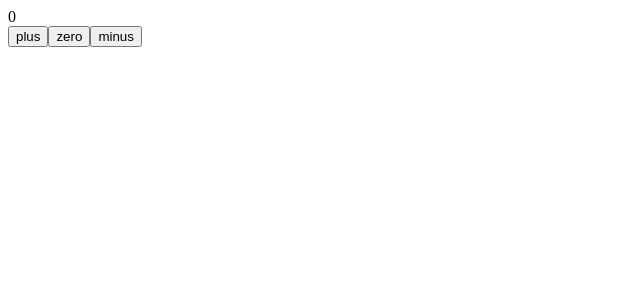
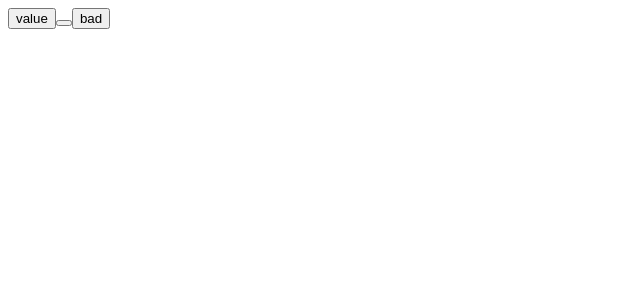
Before and after one commit to yamile-5/full-stack-open-course, a React (Vite) app: page / in a window 1280 px wide. Shown: the top 300 px of the page, without its empty margins (0-640 px from the left). Built offline with nearby package versions, Linux system fonts and the light colour scheme.

Commit message:
parte 1 terminada

```diff
--- a/src/App.jsx
+++ b/src/App.jsx
@@ -1,46 +1,33 @@
 import { useState } from 'react'
 
-const Display = (props) => {
-  return (
-    <div>{props.counter}</div>
-  )
-}
+const Display = props => <div>{props.value}</div>
 
-const Button = (props) => {
-  return (
-    <button onClick={props.onClick}>
-      {props.text}
-    </button>
-  )
-}
+const Button = (props) => (
+  <button onClick={props.handleClick}>
+    {props.text}
+  </button>
+)
+
 const App = () => {
-  const [ counter, setCounter ] = useState(0)
-  console.log('renderización con valor de contador', counter)
+  const [value, setValue] = useState(10)
 
-  const increaseByOne = () => setCounter(counter + 1)
-  console.log('en aumento, valor antes', counter)
-
-  const decreaseByOne = () => setCounter(counter - 1)
-  console.log('decreciente, valor antes de', counter)
-  const setToZero = () => setCounter(0)
-  console.log('puesta a cero, valor antes de', counter)
+  const setToValue = (newValue) => {
+    console.log('value now', newValue)
+    setValue(newValue)
+  }
 
   return (
     <div>
-      <Display counter={counter}/>
 
-      <Button
-        onClick={increaseByOne}
-        text='plus'
-      />
-      <Button
-        onClick={setToZero}
-        text='zero'
-      />
-      <Button
-        onClick={decreaseByOne}
-        text='minus'
-      />
+    <button onClick={() => setValue(1000)}>
+        value
+      </button>
+      <button onClick={() => setValue(0)}>
+
+      </button>
+      <button onClick={() => setValue(value + 1)}>
+        bad
+      </button>
     </div>
   )
 }
```
